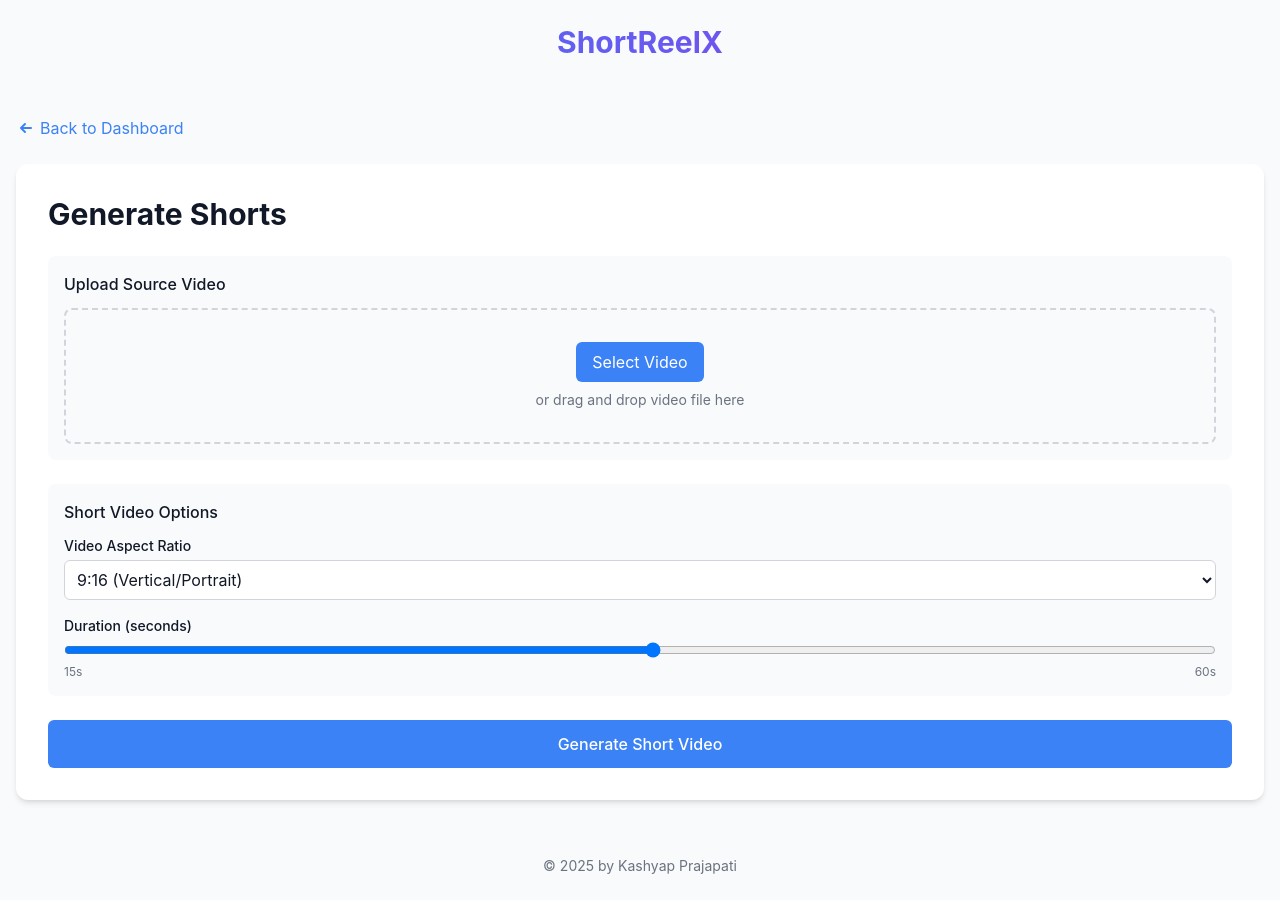
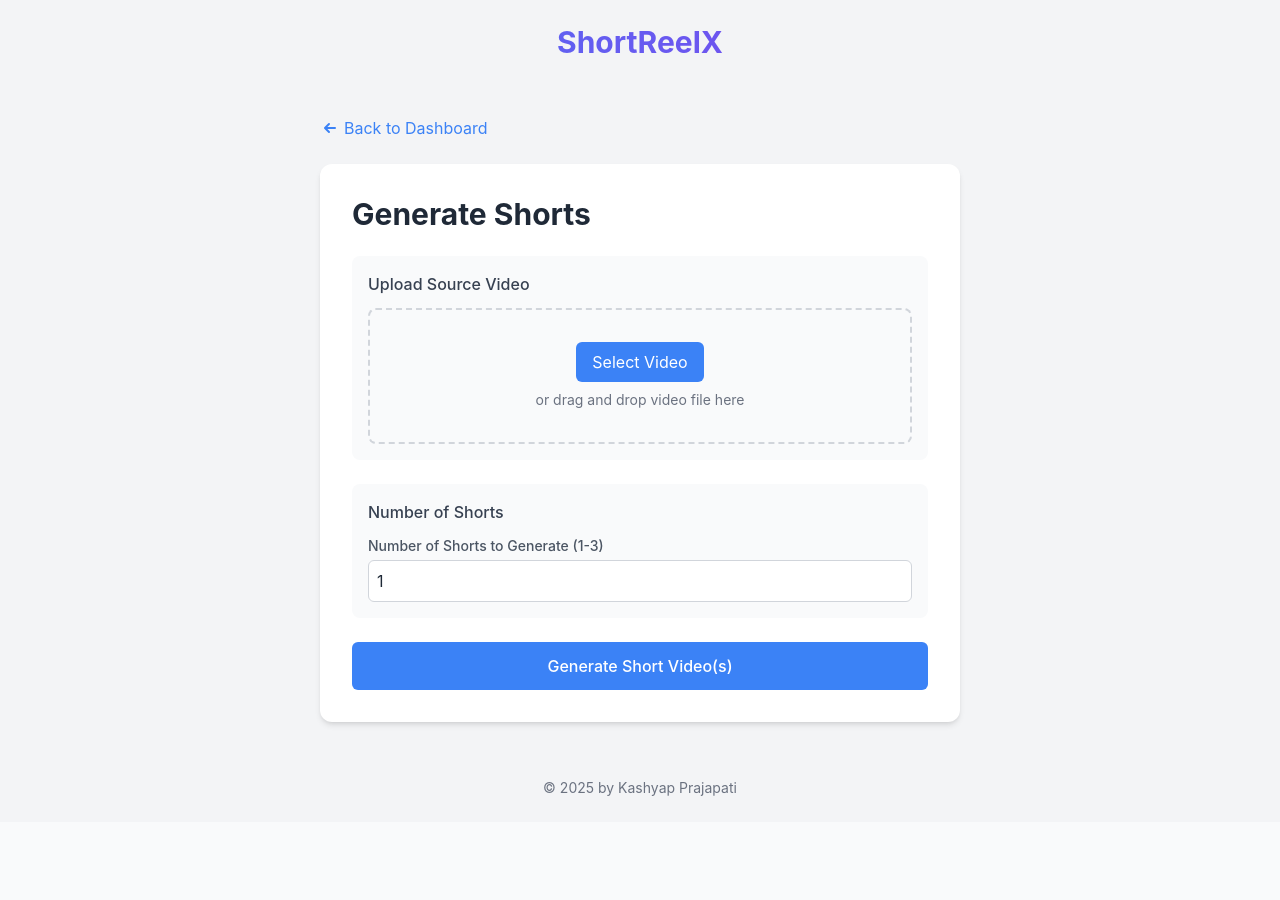
Before and after one commit to kashyapprajapat/shortreelx_frontend, a Next.js app: page /generate-shorts in a window 1280 px wide. After the commit the page ends 822 px from the top, so only its background shows below. Built offline with nearby package versions, Linux system fonts and the light colour scheme.

Commit message:
Feat:Design the Generate shorts page

```diff
--- a/src/app/generate-shorts/page.js
+++ b/src/app/generate-shorts/page.js
@@ -1,12 +1,74 @@
+"use client"
+import React, { useState } from 'react';
 import Link from "next/link";
 import Header from "../components/Header";
 import Footer from "../components/Footer";
 
 export default function GenerateShorts() {
+  const [videoFile, setVideoFile] = useState(null);
+  const [numberOfShorts, setNumberOfShorts] = useState(1);
+  const [errorMessage, setErrorMessage] = useState('');
+
+  const handleFileChange = (event) => {
+    const file = event.target.files?.[0];
+    if (file) {
+      // Validate file type
+      const allowedTypes = ['video/mp4', 'video/mpeg', 'video/quicktime'];
+      if (allowedTypes.includes(file.type)) {
+        setVideoFile(file);
+        setErrorMessage('');
+      } else {
+        setErrorMessage('Invalid file type. Please upload a valid video file.');
+        setVideoFile(null);
+      }
+    }
+  };
+
+  const handleFileDropped = (event) => {
+    event.preventDefault();
+    const file = event.dataTransfer.files[0];
+    if (file) {
+      const allowedTypes = ['video/mp4', 'video/mpeg', 'video/quicktime'];
+      if (allowedTypes.includes(file.type)) {
+        setVideoFile(file);
+        setErrorMessage('');
+      } else {
+        setErrorMessage('Invalid file type. Please upload a valid video file.');
+        setVideoFile(null);
+      }
+    }
+  };
+
+  const handleGenerateShorts = () => {
+    // Validate inputs before generation
+    if (!videoFile) {
+      setErrorMessage('Please upload a video file.');
+      return;
+    }
+
+    if (numberOfShorts < 1 || numberOfShorts > 3) {
+      setErrorMessage('Number of shorts must be between 1 and 3.');
+      return;
+    }
+
+    // Simulate generation (replace with actual generation logic)
+    alert(`Generating ${numberOfShorts} short(s) from ${videoFile.name}`);
+
+    // Optional: Reset form after generation
+    // setVideoFile(null);
+    // setNumberOfShorts(1);
+    // setErrorMessage('');
+  };
+
+  const preventDragDefault = (event) => {
+    event.preventDefault();
+    event.stopPropagation();
+  };
+
   return (
-    <div className="flex flex-col min-h-screen">
+    <div className="flex flex-col min-h-screen bg-gray-100 dark:bg-gray-900">
       <Header />
-      <main className="flex-grow container mx-auto px-4 py-8">
+      <main className="flex-grow container mx-auto px-4 py-8 max-w-2xl">
         <div className="mb-6">
           <Link href="/" className="text-blue-500 hover:underline flex items-center">
             <svg xmlns="http://www.w3.org/2000/svg" className="h-5 w-5 mr-1" viewBox="0 0 20 20" fill="currentColor">
@@ -17,46 +79,82 @@ export default function GenerateShorts() {
         </div>
 
         <div className="bg-white dark:bg-gray-800 rounded-xl shadow-md p-6 md:p-8">
-          <h1 className="text-2xl md:text-3xl font-bold mb-6">Generate Shorts</h1>
+          <h1 className="text-2xl md:text-3xl font-bold mb-6 text-gray-800 dark:text-gray-200">
+            Generate Shorts
+          </h1>
+
+          {errorMessage && (
+            <div className="bg-red-50 dark:bg-red-900 border border-red-300 dark:border-red-700 text-red-800 dark:text-red-200 p-4 rounded-lg mb-4">
+              {errorMessage}
+            </div>
+          )}
 
           <div className="space-y-6">
-            <div className="bg-gray-50 dark:bg-gray-700 p-4 rounded-lg">
-              <h2 className="font-medium mb-3">Upload Source Video</h2>
+            {/* Video Upload Section */}
+            <div
+              className="bg-gray-50 dark:bg-gray-700 p-4 rounded-lg"
+              onDragEnter={preventDragDefault}
+              onDragOver={preventDragDefault}
+              onDrop={handleFileDropped}
+            >
+              <h2 className="font-medium mb-3 text-gray-700 dark:text-gray-300">
+                Upload Source Video
+              </h2>
               <div className="border-2 border-dashed border-gray-300 dark:border-gray-600 rounded-lg p-8 text-center">
-                <button className="bg-blue-500 hover:bg-blue-600 text-white py-2 px-4 rounded-md transition-colors">
+                <input
+                  type="file"
+                  accept="video/mp4,video/mpeg,video/quicktime"
+                  onChange={handleFileChange}
+                  className="hidden"
+                  id="videoUpload"
+                />
+                <label
+                  htmlFor="videoUpload"
+                  className="cursor-pointer bg-blue-500 hover:bg-blue-600 text-white py-2 px-4 rounded-md transition-colors inline-block"
+                >
                   Select Video
-                </button>
+                </label>
                 <p className="text-sm text-gray-500 dark:text-gray-400 mt-2">
                   or drag and drop video file here
                 </p>
+                {videoFile && (
+                  <p className="mt-2 text-sm text-green-600 dark:text-green-400">
+                    Selected file: {videoFile.name}
+                  </p>
+                )}
               </div>
             </div>
 
+            {/* Number of Shorts Section */}
             <div className="bg-gray-50 dark:bg-gray-700 p-4 rounded-lg">
-              <h2 className="font-medium mb-3">Short Video Options</h2>
-              <div className="space-y-4">
-                <div>
-                  <label className="block text-sm font-medium mb-1">Video Aspect Ratio</label>
-                  <select className="w-full p-2 border border-gray-300 dark:border-gray-600 rounded-md bg-white dark:bg-gray-800">
-                    <option>9:16 (Vertical/Portrait)</option>
-                    <option>1:1 (Square)</option>
-                    <option>16:9 (Horizontal/Landscape)</option>
-                  </select>
-                </div>
-
-                <div>
-                  <label className="block text-sm font-medium mb-1">Duration (seconds)</label>
-                  <input type="range" min="15" max="60" className="w-full" />
-                  <div className="flex justify-between text-xs text-gray-500">
-                    <span>15s</span>
-                    <span>60s</span>
-                  </div>
-                </div>
+              <h2 className="font-medium mb-3 text-gray-700 dark:text-gray-300">
+                Number of Shorts
+              </h2>
+              <div>
+                <label className="block text-sm font-medium mb-1 text-gray-600 dark:text-gray-300">
+                  Number of Shorts to Generate (1-3)
+                </label>
+                <input
+                  type="number"
+                  min="1"
+                  max="3"
+                  value={numberOfShorts}
+                  onChange={(e) => {
+                    const value = parseInt(e.target.value);
+                    setNumberOfShorts(
+                      isNaN(value) ? 1 : Math.min(Math.max(value, 1), 3)
+                    );
+                  }}
+                  className="w-full p-2 border border-gray-300 dark:border-gray-600 rounded-md bg-white dark:bg-gray-800 text-gray-800 dark:text-gray-200"
+                />
               </div>
             </div>
 
-            <button className="w-full bg-blue-500 hover:bg-blue-600 text-white py-3 rounded-md transition-colors font-medium">
-              Generate Short Video
+            <button
+              onClick={handleGenerateShorts}
+              className="w-full bg-blue-500 hover:bg-blue-600 text-white py-3 rounded-md transition-colors font-medium"
+            >
+              Generate Short Video(s)
             </button>
           </div>
         </div>
```
